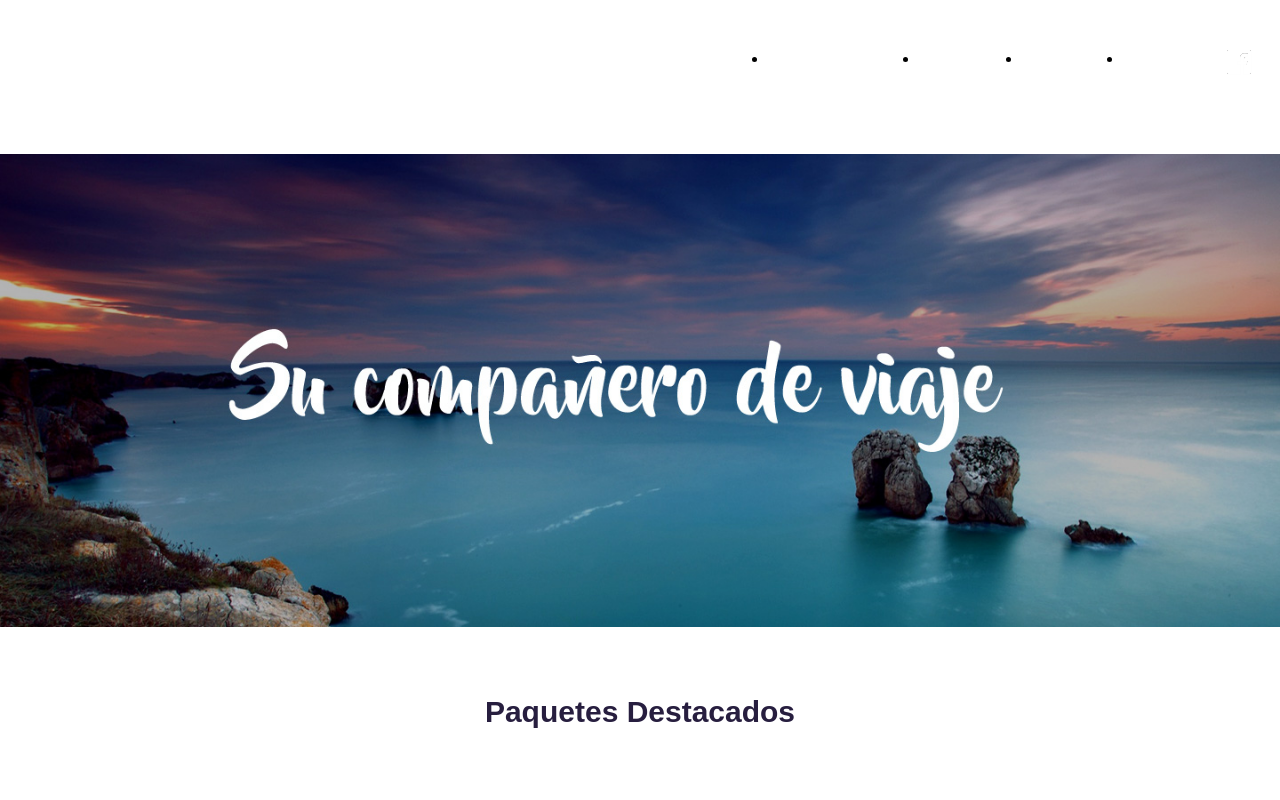
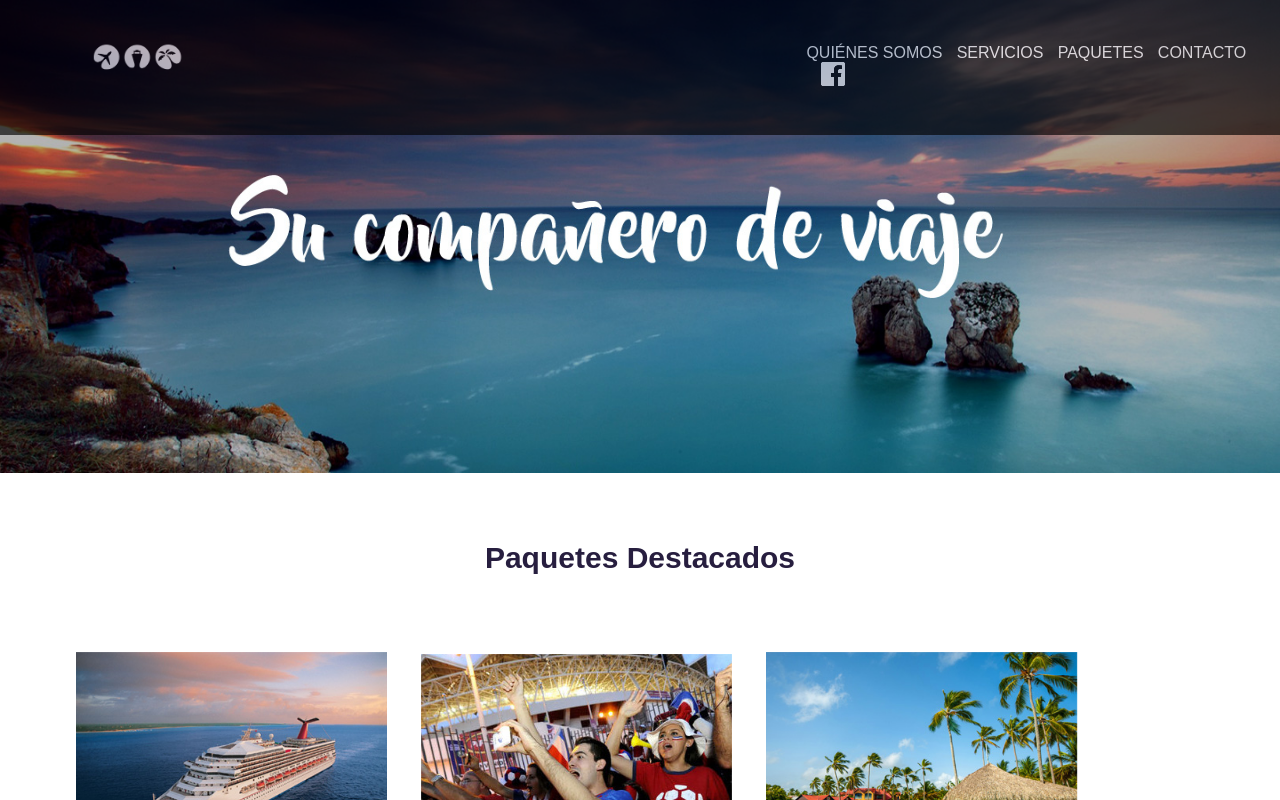
Before and after one commit to vieyraurena/quizzWeb, a website: page index.html in a window 1280 px wide. Shown: the top 800 px of the page. Drawn offline with nearby package versions, Linux system fonts and the light colour scheme; files that its build step writes are made by us from their sources.

Commit message:
Al header le pongo un position absolute y un z-index:1 para que este encima del main-image, también le doy una pacidad de 65%

```diff
--- a/sass/partial/_header.scss
+++ b/sass/partial/_header.scss
@@ -1,38 +1,55 @@
+.header{
+  width: 100%;
+  position: absolute;
+  z-index: 1;
+  background-color: #000000;
+  opacity: 65%;
+
+}
+
 
 .logo-header {
+  width: 7.2%;
   float: left;
-  margin-left: 104px;
+  margin-left: 7.2%;
   margin-top: 42px;
   margin-bottom: 31px;
-  width: 7.2%;
+
+
+  img{
+    max-width: 100%;
+    width: 100%;
+  }
 }
 
 .nav-header {
-  width: 40%;
+  width: 37%;
   float: right;
-  margin: 50px 0 50px 0;
+  margin: 44px 0 44px 0;
 
 }
 
-nav-list {
+.nav-list {
   list-style: none;
-}
 
-.nav-list li {
+  li {
     float: left;
   }
 
-.nav-list li + li {
+  li + li {
     margin-left: 3%;
   }
 
-.nav-list a{
+  a{
     text-decoration: none;
     text-transform: uppercase;
+    font-weight: lighter;
     color: #fff;
     font-size: 16px;
   }
+}
 
-.nav-list img {
+.fb {
   margin-left: 3%;
+  max-width: 100%;
 }
```
Lines whose indentation alone changed are shown as unchanged.
